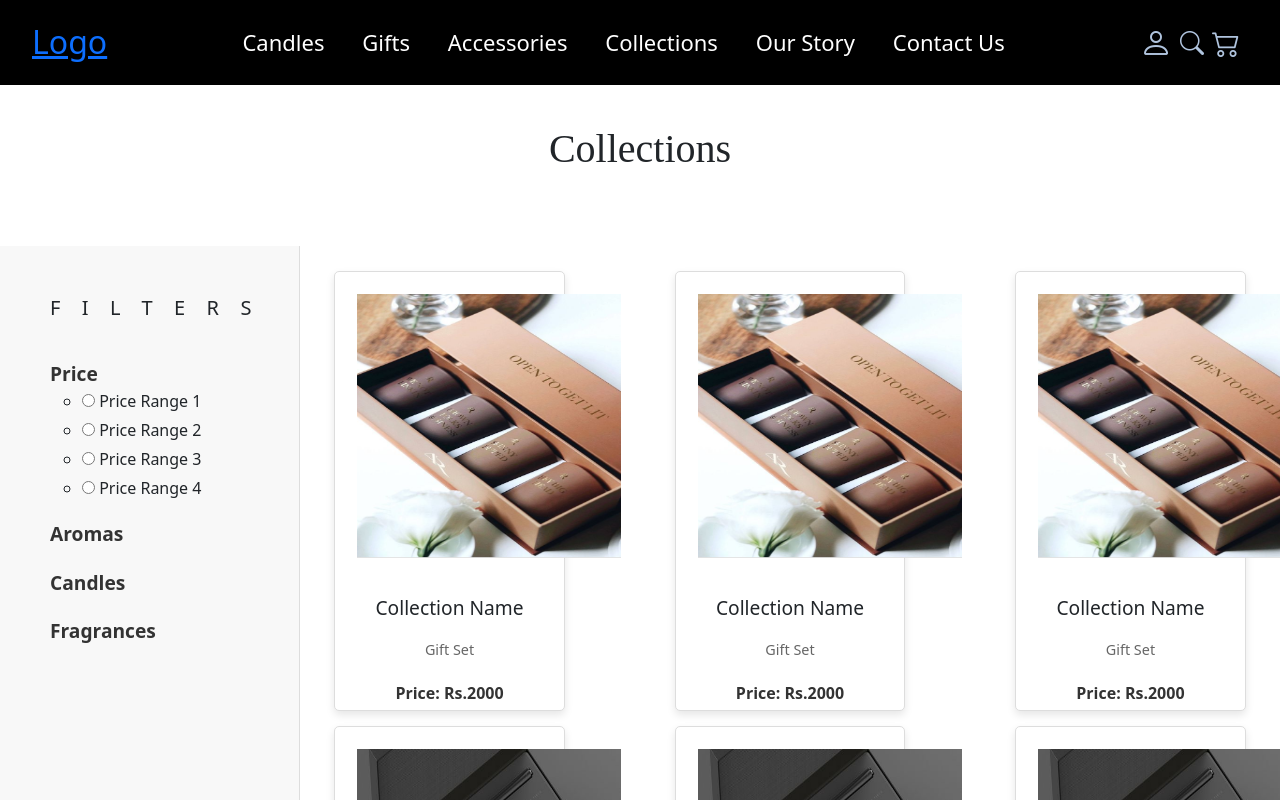
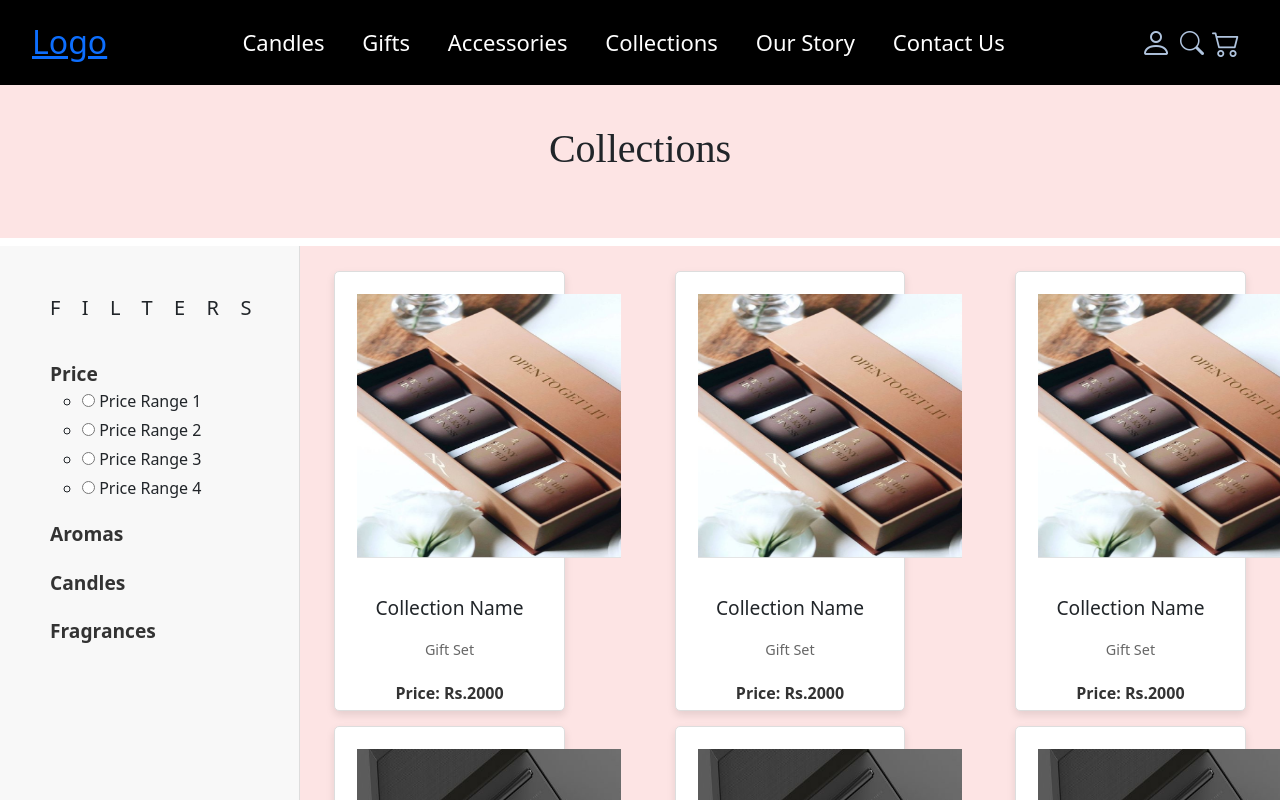
Before and after one commit to ChitranshGhai/Team-Project, a React (Create React App) app: page /Collections in a window 1280 px wide. Shown: the top 800 px of the page. Built offline with nearby package versions, Linux system fonts and the light colour scheme; a web font is replaced by a local one.

Commit message:
collection css  updated

```diff
--- a/src/Components/CollectionPages/gifts.css
+++ b/src/Components/CollectionPages/gifts.css
@@ -1,6 +1,7 @@
 .page-container{
   display: flex;
   /* flex-direction: row-reverse; */
+  background-color: #fde4e4;
 }
 .sidebar{
   width: 300px;
@@ -65,11 +66,12 @@
   flex-grow: 1;
   padding: 20px;
 }
-h1{
+#height1{
     text-align: center;
     padding: 65px;
     padding-top: 40px;
     font-family: 'Bree-Serif';
+    background-color: #fde4e4;
   }
   .image-container {
     display: flex;
```
